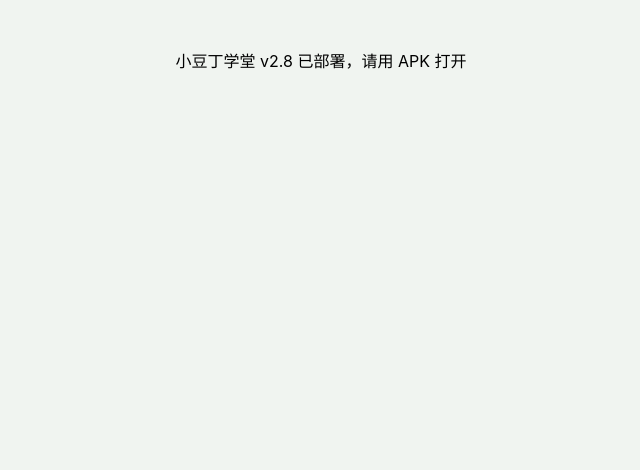
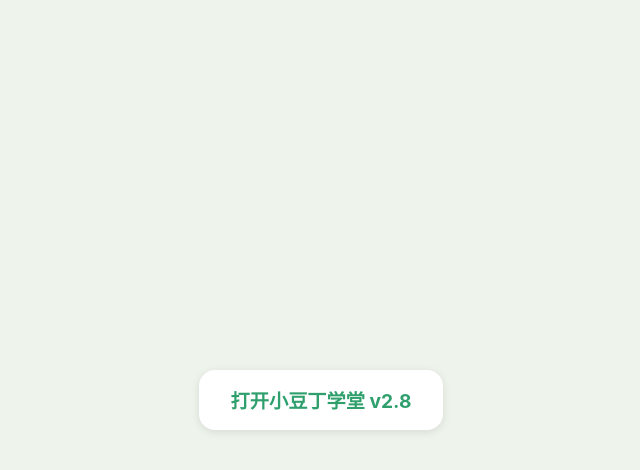
Before and after one commit to Vaexccccc/xiaodouding, a plain HTML site: page index.html in a window 1280 px wide. Shown: the whole page, without its empty margins (319-959 px from the left). Drawn offline with Linux system fonts and the light colour scheme.

Commit message:
更新首页为跳转

```diff
--- a/index.html
+++ b/index.html
@@ -1 +1 @@
-<!DOCTYPE html><html><head><meta charset="utf-8"><meta name="viewport" content="width=device-width,initial-scale=1,maximum-scale=1,user-scalable=no"><title>小豆丁学堂</title><style>body{margin:0;background:#f0f4f0;font-family:-apple-system,BlinkMacSystemFont,'PingFang SC',sans-serif;}</style></head><body><p style="padding:2rem;text-align:center">小豆丁学堂 v2.8 已部署，请用 APK 打开</p></body></html>
+<!DOCTYPE html><html><head><meta charset="utf-8"><meta name="viewport" content="width=device-width,initial-scale=1,maximum-scale=1,user-scalable=no"><title>小豆丁学堂</title><style>body{margin:0;background:#eef4ec;font-family:-apple-system,sans-serif;display:flex;align-items:center;justify-content:center;min-height:100vh;}a{color:#2fa06d;font-size:1.2rem;font-weight:700;text-decoration:none;background:#fff;padding:1rem 2rem;border-radius:1rem;box-shadow:0 2px 8px rgba(0,0,0,.1);}</style></head><body><a href="content.html">打开小豆丁学堂 v2.8</a></body></html>
```
